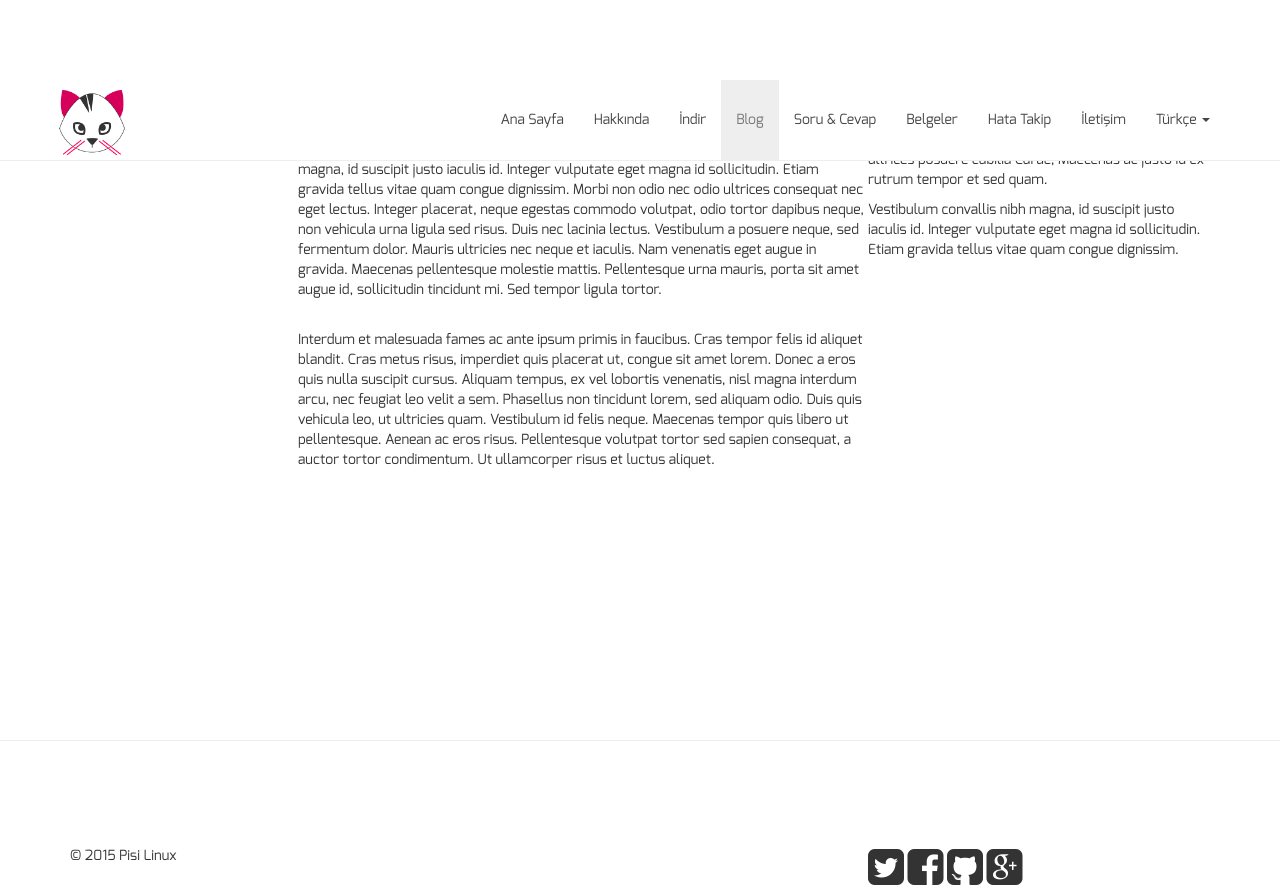
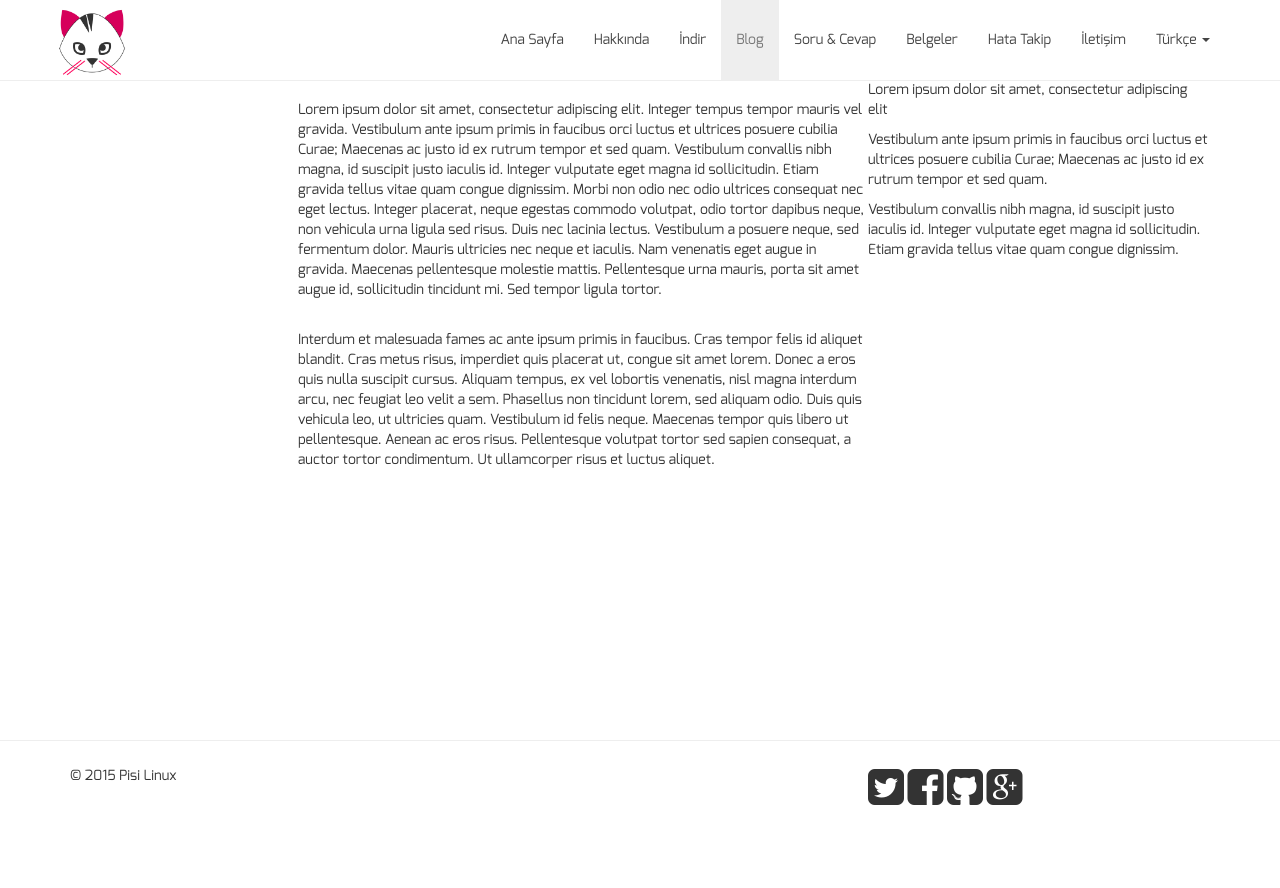
Before and after one commit to PisiLinux-Web/new-pisilinux, a plain HTML site: page blog-main.html in a window 1280 px wide. After the commit the page ends 808 px from the top, so only its background shows below. Drawn offline with nearby package versions, Linux system fonts and the light colour scheme.

Commit message:
Update blog.css

```diff
--- a/css/blog.css
+++ b/css/blog.css
@@ -15,7 +15,7 @@ a.navbar-brand{
   padding: 5px 0;
 }
 
-.container{
+section.container{
   padding-top:80px;
   position: relative;
 }
```
